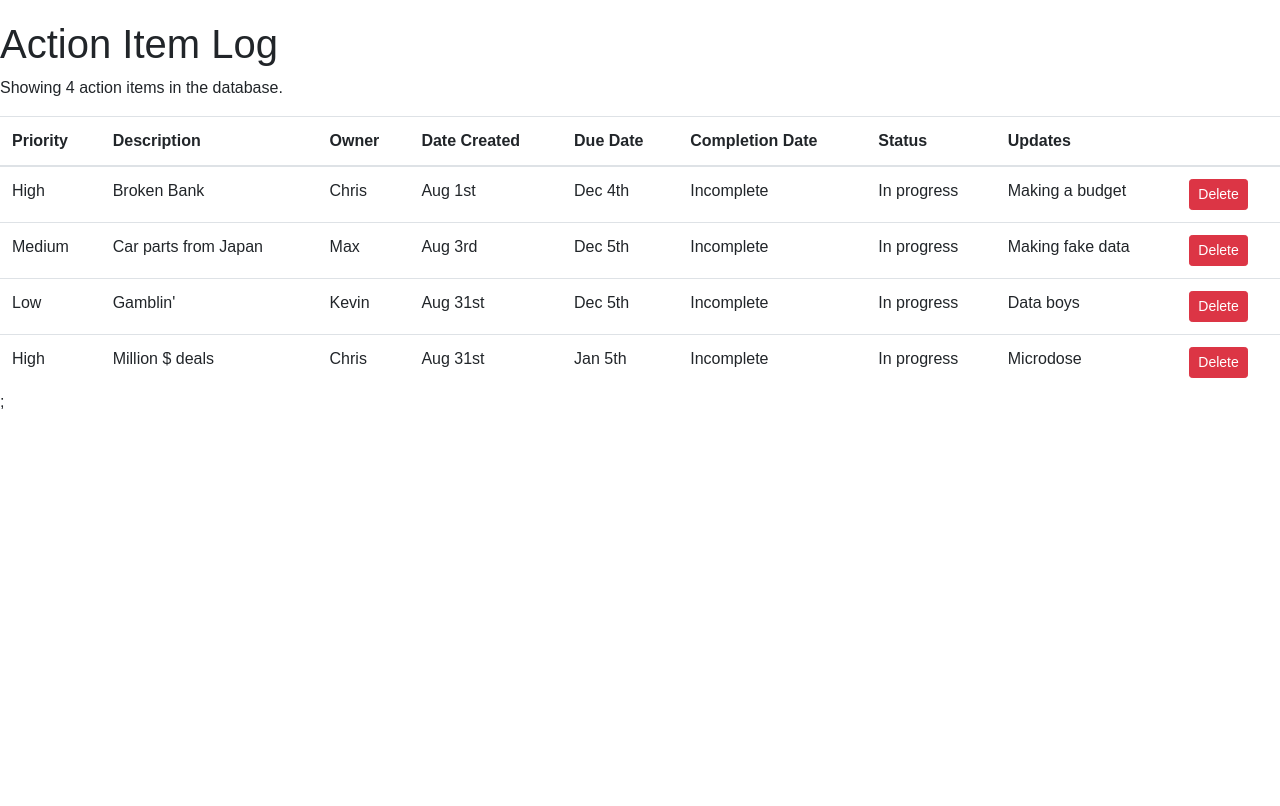
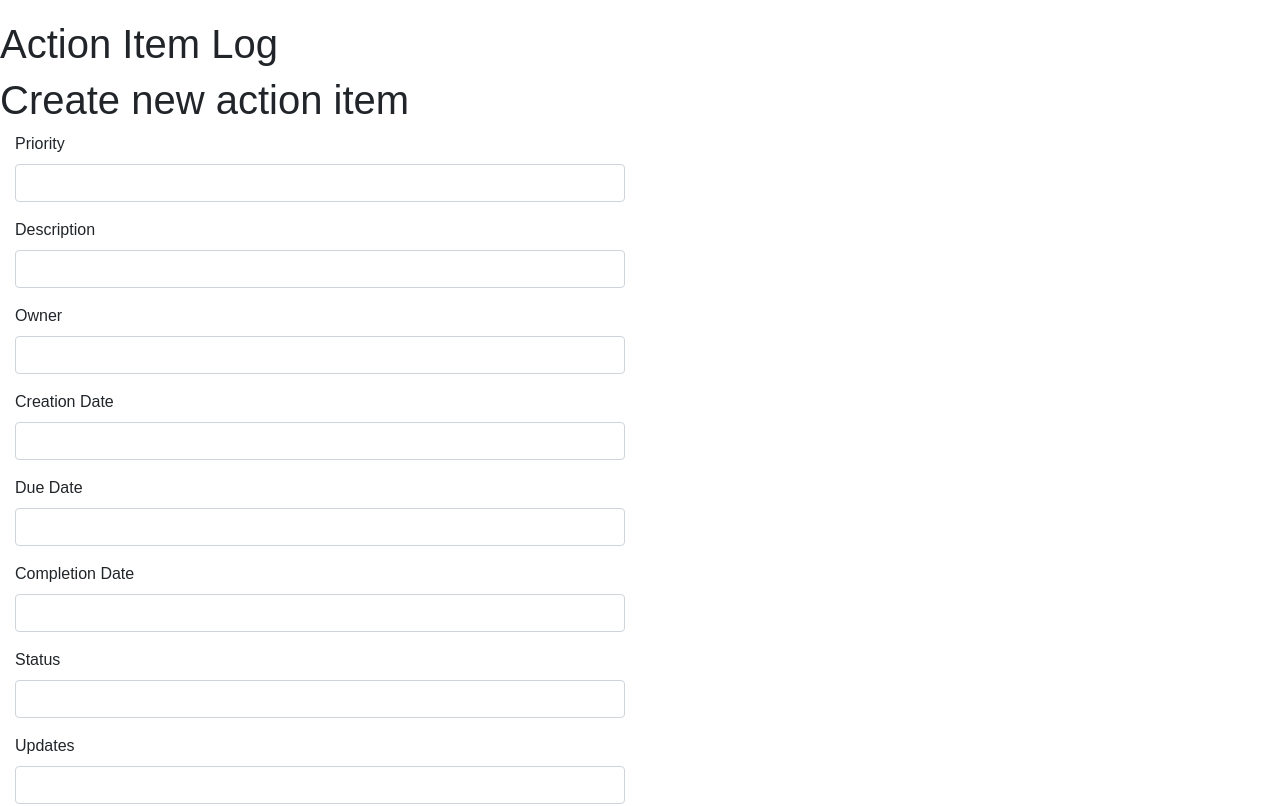
Before and after one commit to dwolrdcojp/action-items, a React (Create React App) app: page / in a window 1280 px wide. Shown: the top 806 px of the page. Built offline with nearby package versions, Linux system fonts and the light colour scheme.

Commit message:
Create Item Form and Input components

```diff
--- a/src/App.js
+++ b/src/App.js
@@ -2,12 +2,14 @@ import React, { Component } from "react";
 import "./App.css";
 import Items from "./components/items";
 import Header from "./components/header";
+import ItemForm from "./components/itemForm";
 
 class App extends Component {
   render() {
     return (
       <main className="Container">
         <Header />
+        <ItemForm />
         <Items />
       </main>
     );
--- /dev/null
+++ b/src/components/input.jsx
@@ -0,0 +1,19 @@
+import React from "react";
+
+const Input = ({ name, label, value, onChange }) => {
+  return (
+    <div className="form-group col-md-6">
+      <label htmlFor={name}>{label}</label>
+      <input
+        value={value}
+        onChange={onChange}
+        id={name}
+        name={name}
+        type="text"
+        className="form-control"
+      />
+    </div>
+  );
+};
+
+export default Input;
--- /dev/null
+++ b/src/components/itemForm.jsx
@@ -0,0 +1,91 @@
+import React, { Component } from "react";
+import Input from "./input";
+
+class ItemForm extends Component {
+
+  state = {
+    item: {
+      _id: '',
+      priority: '',
+      description: '',
+      owner: '',
+      creationDate: '',
+      dueDate: '',
+      completionDate: '',
+      status: '',
+      updates: ''}
+    };
+
+  handleSubmit = e => {
+    e.preventDefault();
+
+    // Call the server
+    console.log('Submitted');
+  };
+
+  handleChange = ({ currentTarget: input }) => {
+    const item = { ...this.state.item };
+    item[input.name] = input.value;
+    this.setState({ item });
+  };
+
+  render() {
+    const { item } = this.state;
+    return <div>
+      <h1>Create new action item</h1>
+      <form onSubmit={this.handleSubmit}>
+        <Input
+          name="priority"
+          value={item.priority}
+          label="Priority"
+          onChange={this.handleChange}
+        />
+        <Input
+          name="description"
+          value={item.description}
+          label="Description"
+          onChange={this.handleChange}
+        />
+        <Input
+          name="owner"
+          value={item.owner}
+          label="Owner"
+          onChange={this.handleChange}
+        />
+        <Input
+          name="creationDate"
+          value={item.creationDate}
+          label="Creation Date"
+          onChange={this.handleChange}
+        />
+        <Input
+          name="dueDate"
+          value={item.dueDate}
+          label="Due Date"
+          onChange={this.handleChange}
+        />
+        <Input
+          name="completionDate"
+          value={item.completionDate}
+          label="Completion Date"
+          onChange={this.handleChange}
+        />
+        <Input
+          name="status"
+          value={item.status}
+          label="Status"
+          onChange={this.handleChange}
+        />
+        <Input
+          name="updates"
+          value={item.updates}
+          label="Updates"
+          onChange={this.handleChange}
+        />
+        <button className="btn btn-primary">Add Item</button>
+      </form>
+    </div>
+  };
+};
+
+export default ItemForm;
```
